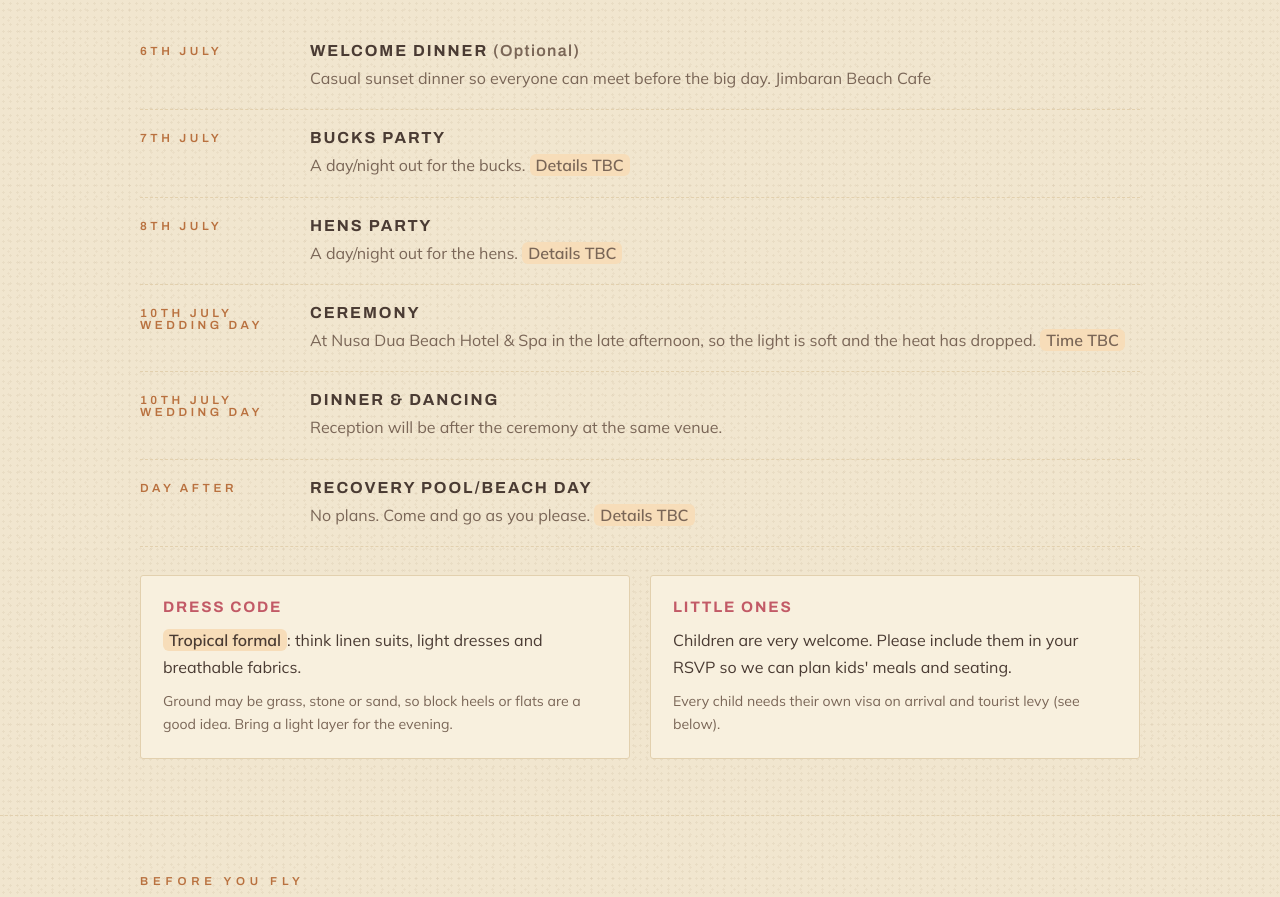
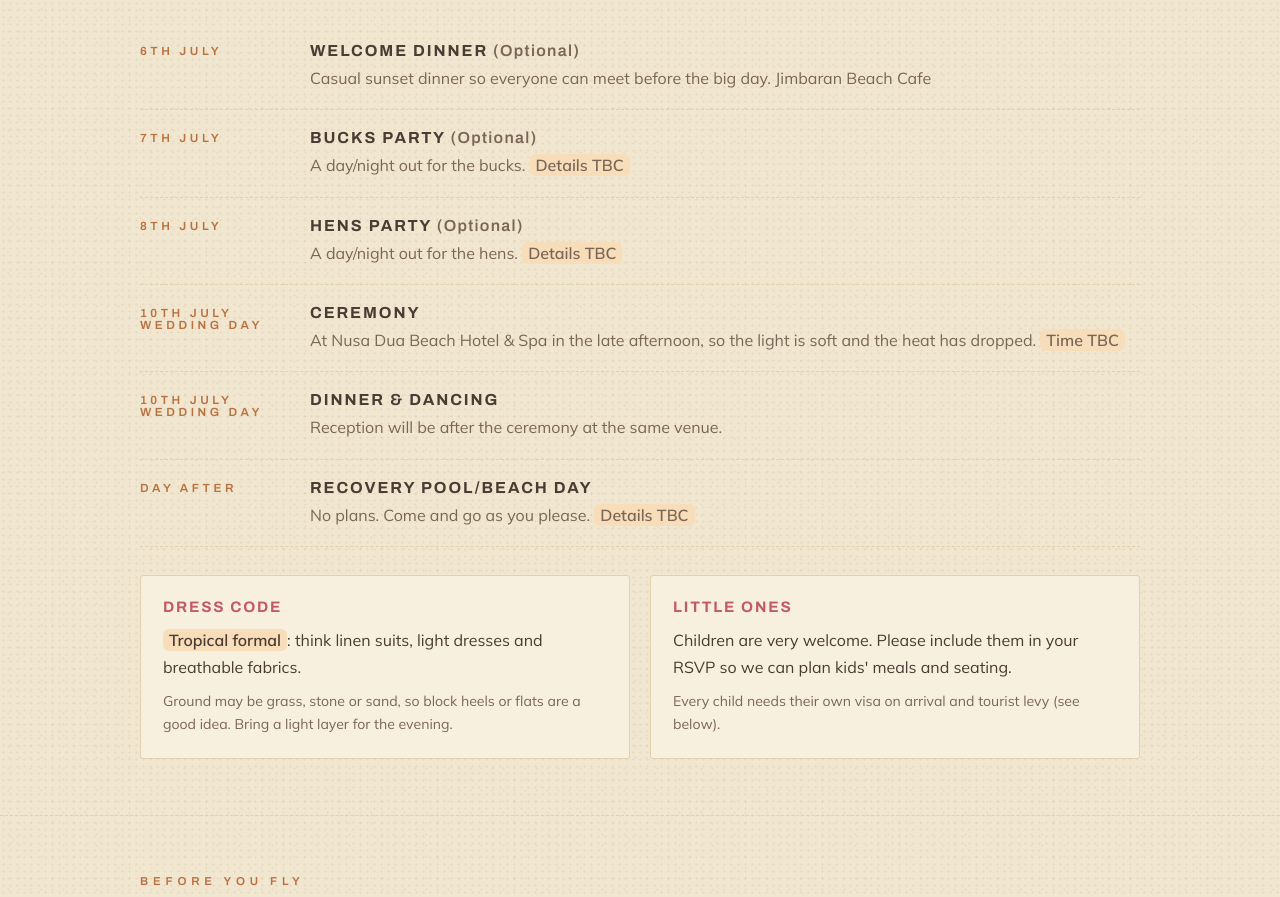
Before and after one commit to jennajboister/bali-wedding, a plain HTML site: page index.html in a window 1280 px wide. Shown: the part 2982-3879 px from the top of the page. Drawn offline with nearby package versions, Linux system fonts and the light colour scheme.

Commit message:
Mark hens and bucks as optional
Co-Authored-By: Claude Opus 5.5 <noreply@anthropic.com>
Claude-Session: https://claude.ai/code/session_016ZuZ9VBqhnBRj49APDeoTw

```diff
--- a/index.html
+++ b/index.html
@@ -1052,8 +1052,8 @@ body.editing .url-input{display:block;width:100%;font:inherit;font-size:.85rem;c
     <p class="intro col">We'll share more details closer to the date, but here's a summary of what's planned.</p>
     <ol class="timeline">
       <li><div class="when">6th July</div><div><h3>Welcome dinner <span class="opt-tag">(Optional)</span></h3><p>Casual sunset dinner so everyone can meet before the big day. Jimbaran Beach Cafe</p></div></li>
-      <li><div class="when">7th July</div><div><h3>Bucks party</h3><p>A day/night out for the bucks. <span class="placeholder">Details TBC</span></p></div></li>
-      <li><div class="when">8th July</div><div><h3>Hens party</h3><p>A day/night out for the hens. <span class="placeholder">Details TBC</span></p></div></li>
+      <li><div class="when">7th July</div><div><h3>Bucks party <span class="opt-tag">(Optional)</span></h3><p>A day/night out for the bucks. <span class="placeholder">Details TBC</span></p></div></li>
+      <li><div class="when">8th July</div><div><h3>Hens party <span class="opt-tag">(Optional)</span></h3><p>A day/night out for the hens. <span class="placeholder">Details TBC</span></p></div></li>
       <li><div class="when">10th July<br>Wedding day</div><div><h3>Ceremony</h3><p>At Nusa Dua Beach Hotel &amp; Spa in the late afternoon, so the light is soft and the heat has dropped. <span class="placeholder">Time TBC</span></p></div></li>
       <li><div class="when">10th July<br>Wedding day</div><div><h3>Dinner &amp; dancing</h3><p>Reception will be after the ceremony at the same venue.</p></div></li>
       <li><div class="when">Day after</div><div><h3>Recovery pool/beach day</h3><p>No plans. Come and go as you please. <span class="placeholder">Details TBC</span></p></div></li>
```
